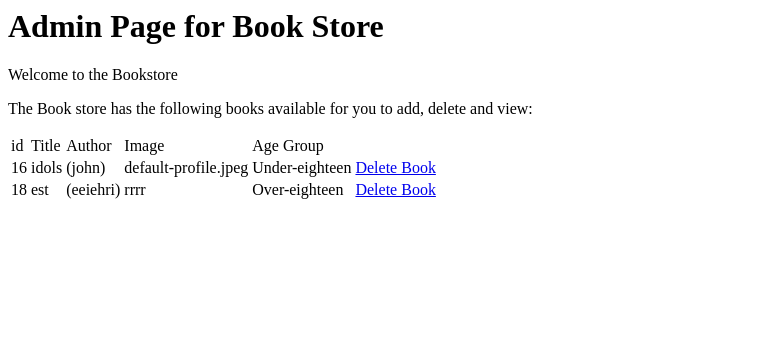
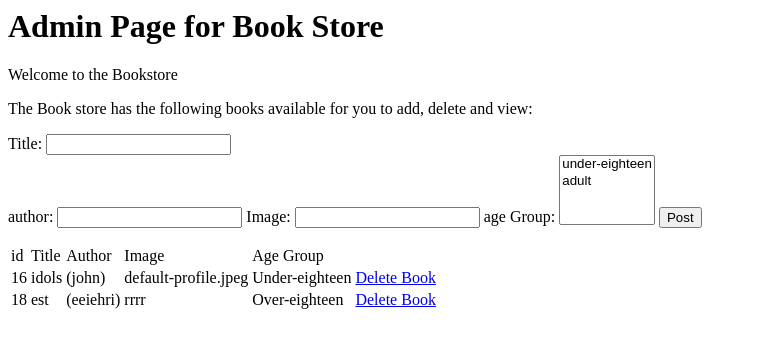
Before and after one commit to Kmar0633/bookstore, a Django app: page /catalog/admin/ in a window 1280 px wide. Shown: the top 348 px of the page, without its empty margins (0-757 px from the left). Run offline with Django 3.2, Linux system fonts and the light colour scheme; data comes from the database, SQL or seed files in the repository; both versions use the stored data as it was after the commit.

Commit message:
admin able to add and delete books from database

```diff
--- a/catalog/urls.py
+++ b/catalog/urls.py
@@ -9,7 +9,8 @@ urlpatterns = [
 urlpatterns += [
     path('', views.index, name='index'),
      path('admin/', views.admin, name='admin'),
-      path('delete_book/<book_id>', views.delete_book, name='delete-book')
+      path('delete_book/<book_id>', views.delete_book, name='delete-book'),
+         path('add_book/', views.add_book, name='add-book'),
 
 
 
--- a/catalog/views.py
+++ b/catalog/views.py
@@ -1,5 +1,7 @@
 from django.shortcuts import render,redirect
 from django.views import generic
+
+
 # Create your views here.
 from .models import Book
 def index(request):
@@ -51,3 +53,21 @@ def delete_book(request,book_id =None):
     book = Book.objects.get(pk=book_id)
     book.delete()
     return redirect('admin')
+
+def add_book(request):
+	 if request.method == 'POST':
+            if request.POST.get('title') and request.POST.get('image') and request.POST.get('author') and request.POST.get('age_group'):
+                post=Book()
+                post.title= request.POST.get('title')
+                post.book_cover_image= request.POST.get('image')
+                post.author= request.POST.get('author')
+                post.age_group= request.POST.get('age_group')
+                post.save()
+
+
+
+
+                return redirect('admin')
+
+            else:
+                return redirect('admin')
--- a/templates/admin.html
+++ b/templates/admin.html
@@ -5,6 +5,26 @@
   <p>Welcome to the Bookstore</p>
 
   <p>The Book store has the following books available for you to add, delete and view:</p>
+
+  <form action="{% url 'add-book' %} " method="POST">
+    {% csrf_token %}
+    Title:
+    <input type="text" name="title"/>
+    <br/>
+    author:
+    <input type="text" name="author"/>
+    Image:
+    <input type="text" name="image"/>
+    age Group:
+    <select name="age_group" id="age_group" multiple="multiple">
+      <option value="e">under-eighteen</option>
+      <option value="a">adult</option>
+
+    </select>
+    <input type="submit" value="Post"/>
+    </form>
+
+
 
   {% if book_list %}
   <Table>
```
Also changed, not shown: catalog/models.py (line endings or trailing spaces), db.sqlite3.
